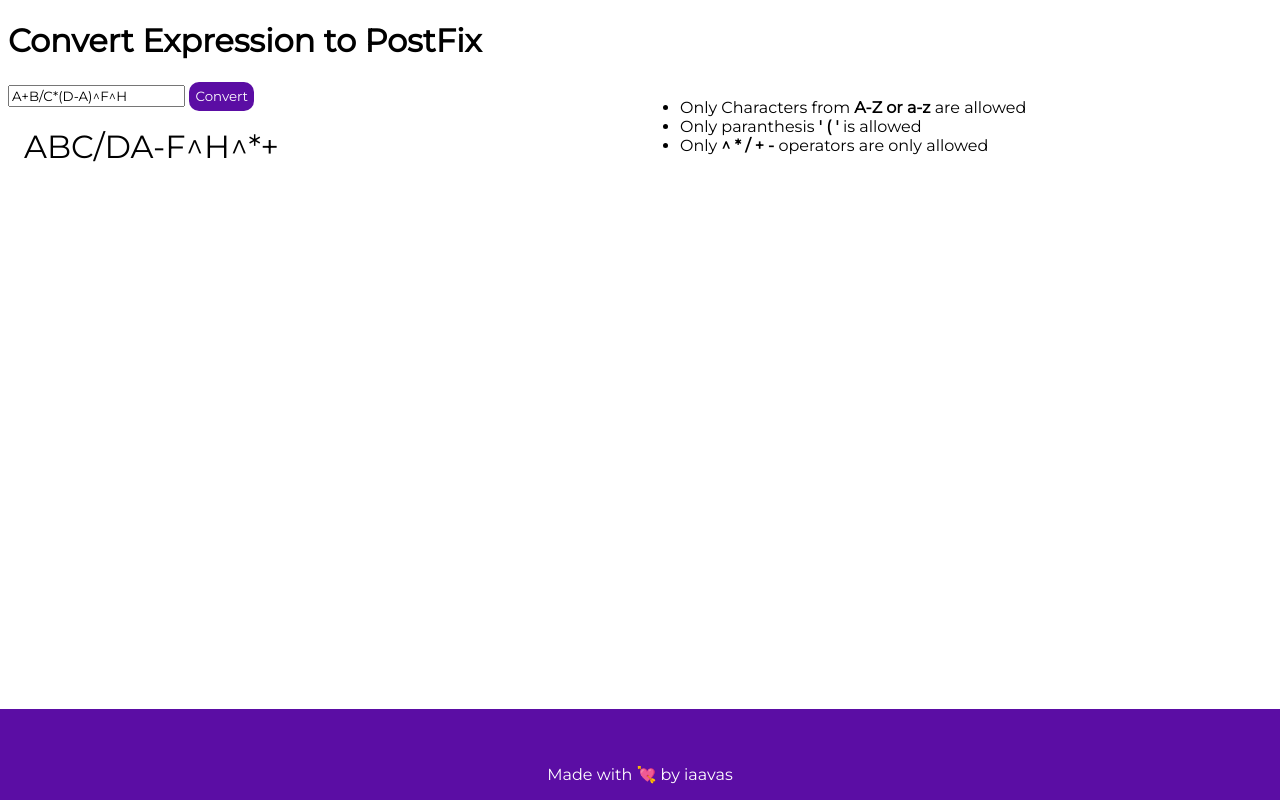
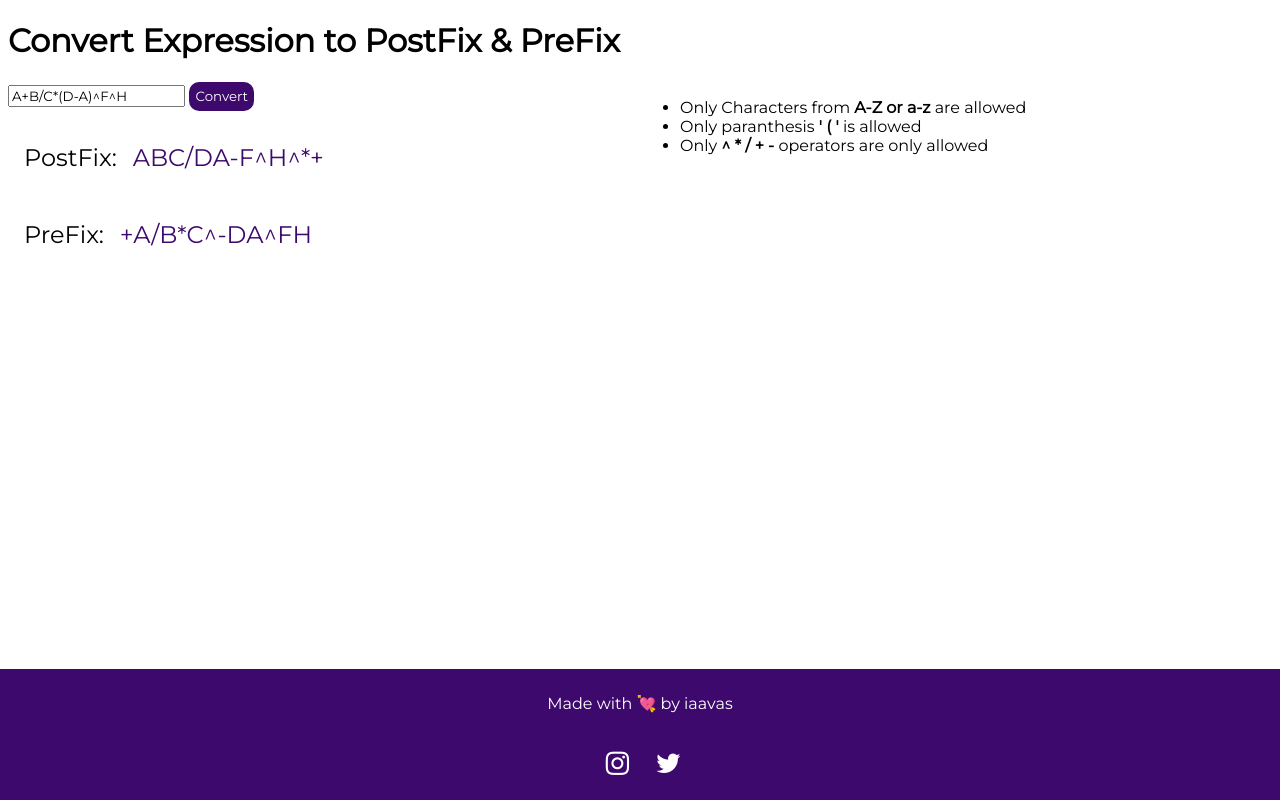
Before and after one commit to iaavas/Expn2Fix, a plain HTML site: page index.html in a window 1280 px wide. Both pictures are taken after a click on the button "Convert". Drawn offline with Linux system fonts and the light colour scheme.

Commit message:
Prefix,socials added

```diff
--- a/index.html
+++ b/index.html
@@ -5,7 +5,7 @@
     <meta charset="UTF-8">
     <meta http-equiv="X-UA-Compatible" content="IE=edge">
     <meta name="viewport" content="width=device-width, initial-scale=1.0">
-    <title>Convert Expression to PostFix</title>
+    <title>Convert to PostFix & PreFix</title>
     <link rel="stylesheet" href="style.css">
     <link rel="stylesheet" href="https://stackpath.bootstrapcdn.com/font-awesome/4.7.0/css/font-awesome.min.css">
 </head>
@@ -13,18 +13,28 @@
 <body>
 
     <div class="title">
-        <h1><strong>Convert Expression to PostFix</strong></h1>
+        <h1><strong>Convert Expression to PostFix & PreFix</strong></h1>
     </div>
     <div class="main">
 
         <div class="column">
             <div class="input-sec">
-                <input type="text" id="expn" value="A+B/C*(D-A)^F^H" pattern="[a-zA-Z0-9+/-^*()]">
+                <input type="text" id="expn" value="A+B/C*(D-A)^F^H" pattern="[a-zA-Z0-9+/-^*()]" required>
                 <button id="convert">Convert</button>
             </div>
 
             <div class="output-sec">
-                <div id="ans">
+                <div class="ans">
+                    <label for="postfix">PostFix: </label>
+                    <div id="postfix" class="sans">
+
+                    </div>
+
+                </div>
+                <div class="ans">
+                    <label for="postfix">PreFix: </label>
+                    <div id="prefix" class="sans"></div>
+
 
                 </div>
 
@@ -47,12 +57,23 @@
 
 
 
+
+
     <footer>
         <div class="content">
-            Made with 💘 by iaavas
+            <p>Made with 💘 by iaavas</p>
+            <div class="social-media">
+
+                <ul class="socials">
+                    <li><a href="https://www.instagram.com/imaavash/" target="_blank"><i
+                                class="fa fa-instagram"></i></a></li>
+                    <li><a href="https://twitter.com/iaavas" target="_blank"><i class="fa fa-twitter"></i></a></li>
+                </ul>
+
+            </div>
         </div>
 
-        </footer>
+    </footer>
     <script src="index.js"></script>
 </body>
 
--- a/index.js
+++ b/index.js
@@ -1,4 +1,6 @@
 let MAX = 100;
+
+
 
 function validate() {
     let name = document.getElementById('expn').value;
@@ -110,15 +112,41 @@ const postfix = (arg) => {
         pfixarr += s.giveTop();
         s.pop();
     }
-    document.getElementById('ans').innerText = pfixarr;
+    return pfixarr;
 };
 
 // let arg = document.getElementById('arg').value;
 document.getElementById('convert').addEventListener('click', () => {
     const arg = document.getElementById('expn').value;
     if (validate()) {
-        postfix(arg);
+        document.getElementById('postfix').innerText =  `${ postfix(arg)}`;
+        document.getElementById('prefix').innerText =  ` ${ prefix(arg)}`;
     } else {
         document.getElementById('ans').innerText = 'Invalid Expression!!!';
     }
 });
+
+
+const revStr = (str) => {
+    let newString = "";
+    for (let i = str.length - 1; i >= 0; i--) {
+        newString += str[i];
+    }
+    return newString;
+
+}
+
+const prefix = (str) => {
+    str = str.replace(/\(|\)/g, function(match) {
+        if (match === "(") {
+          return ")";
+        } else {
+          return "(";
+        }
+      });
+    str = revStr(str);
+    str = postfix(str);
+    let preFixArr = revStr(str);
+    return preFixArr;
+
+}
--- a/style.css
+++ b/style.css
@@ -1,5 +1,6 @@
 @import url('https://fonts.googleapis.com/css2?family=Montserrat&display=swap');
-*{
+
+* {
   font-family: 'Montserrat', sans-serif;
 
 
@@ -9,20 +10,33 @@ button {
   border: none;
   border-radius: 10px;
   padding: 0.4rem;
-    background-color:rgb(91, 13, 164);
+  background-color: rgb(61, 9, 109);
   color: white;
 }
 
-#ans {
-    font-size: 2rem;
+label {
+  color: black;
+
+}
+
+.sans {
+  color: rgb(61, 9, 109);
+  padding: 1rem;
+}
+
+.ans {
+
+  font-size: 1.5rem;
   margin: 1rem;
   display: flex;
+  flex-direction: row;
   align-items: center;
   /* justify-content: center; */
   /* flex-direction: column; */
   /* text-align: center; */
 
 }
+
 .column {
   float: left;
   width: 50%;
@@ -40,7 +54,7 @@ button {
   bottom: 0;
   left: 0;
   right: 0;
-    background: rgb(91, 13, 164);
+  background: rgb(61, 9, 109);
   height: auto;
   width: 100vw;
 
@@ -55,11 +69,59 @@ button {
   justify-content: center;
   flex-direction: column;
   text-align: center;
+}
+
+.content p {
+  display: flex;
+  align-items: center;
+  justify-content: center;
+  flex-direction: column;
+  text-align: center;
+  position: absolute;
+  top: 0.6rem;
+
+}
 
 
+.socials {
+  list-style: none;
+  display: flex;
+  align-items: center;
+  justify-content: center;
+  margin: 1rem 0 1rem 0;
+  position: relative;
+  top: 0.6rem;
+  right: 1.2rem;
+}
+
+.socials li {
+  margin: 0 10px;
+}
+
+.socials a {
+  text-decoration: none;
+  color: #fff;
+  /* border: 1.1px solid white; */
+  padding: 5px;
+
+  border-radius: 50%;
 
 }
-  button:hover{
+
+.socials a i {
+  font-size: 1.7rem;
+  width: 20px;
+
+
+  transition: color .4s ease;
+
+}
+
+.socials a:hover i {
+  color: aqua;
+}
+
+button:hover {
   cursor: pointer;
 }
 
@@ -69,24 +131,32 @@ button {
     display: flex;
     flex-direction: column;
   }
-    #ans {
+
+  .ans {
     width: max-content;
   }
-    .input-sec{
+
+  .input-sec {
     padding: 1rem;
     display: flex;
     flex-direction: column;
   }
+
   button {
     margin-top: 20%;
   }
 
-    ul{
+  /* .sans {
+    color: rgb(91, 13, 164);
+    width: 150%;
+  } */
+
+  /* ul {
     width: 130%;
     max-width: 100%;
-    }
+  } */
 
-    h1{
-        font-size: 1.4rem;
+  h1 {
+    font-size: 1.3rem;
   }
 }
```
Lines whose indentation alone changed are shown as unchanged.
